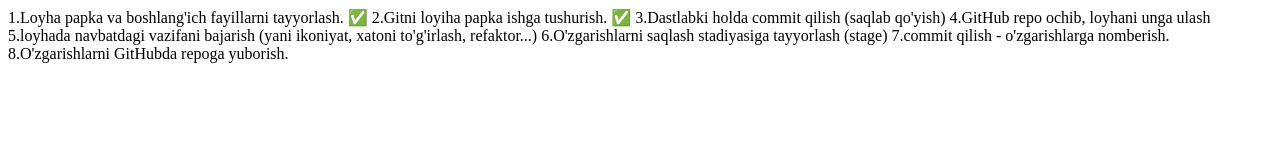
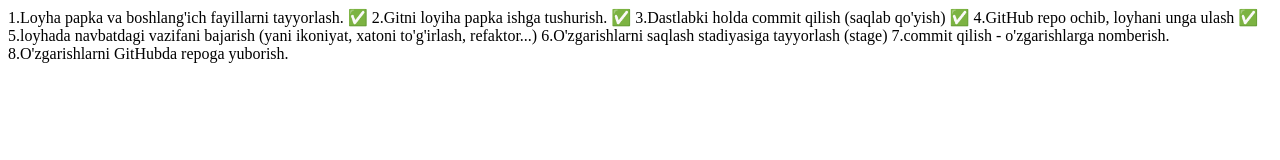
Before and after one commit to leadermuslimdev1/gitni-githabga_ulash, a plain HTML site: page Index.html in a window 1280 px wide. Drawn offline with Linux system fonts and the light colour scheme.

```diff
--- a/Index.html
+++ b/Index.html
@@ -10,8 +10,8 @@
 
     1.Loyha papka va boshlang'ich fayillarni tayyorlash. ✅
     2.Gitni loyiha papka ishga tushurish. ✅
-    3.Dastlabki holda commit qilish (saqlab qo'yish)
-    4.GitHub repo ochib, loyhani unga ulash
+    3.Dastlabki holda commit qilish (saqlab qo'yish) ✅
+    4.GitHub repo ochib, loyhani unga ulash ✅
 
     5.loyhada navbatdagi vazifani bajarish (yani ikoniyat, xatoni to'g'irlash, refaktor...)
     6.O'zgarishlarni saqlash stadiyasiga tayyorlash (stage)
```
